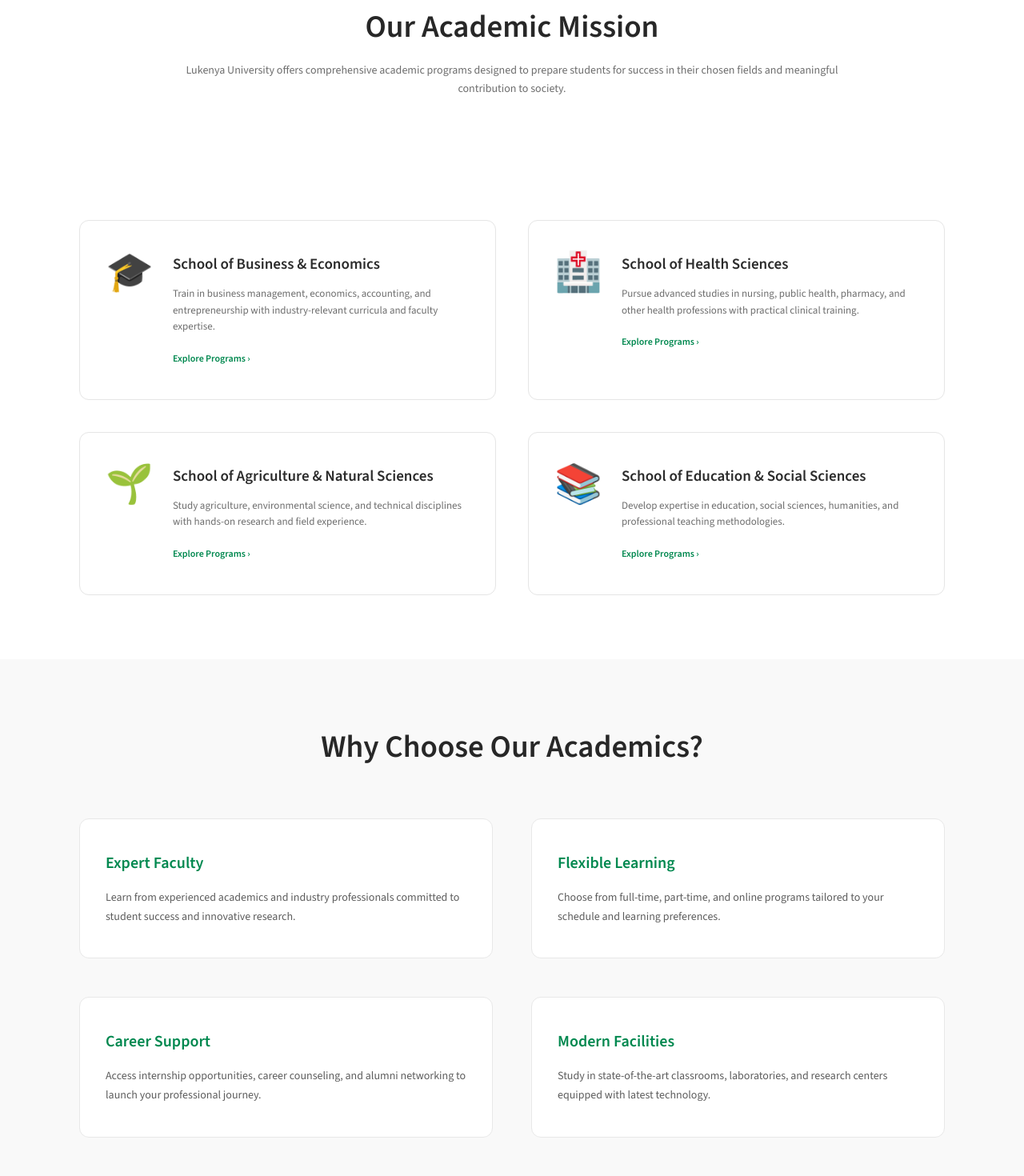
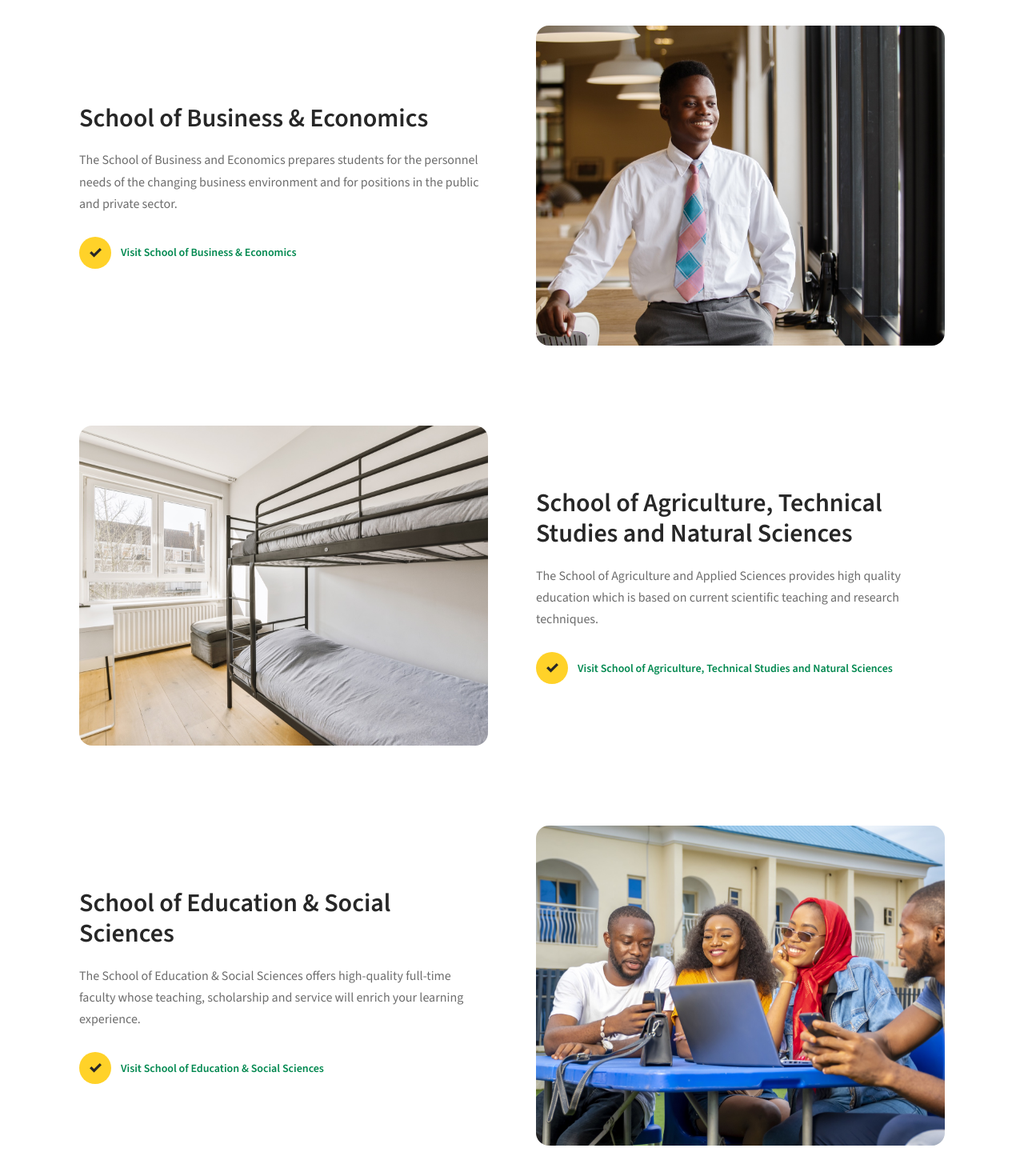
Before and after one commit to michaelmbugua-me/lukenya_uni, an Angular app: page /academics in a window 1280 px wide. Shown: the part 820-2290 px from the top of the page at 80% size. Built offline with nearby package versions, Linux system fonts and the light colour scheme.

Commit message:
Replace academics cards with alternating image-text layout

```diff
--- a/src/app/academics/academics.css
+++ b/src/app/academics/academics.css
@@ -199,115 +199,103 @@ img {
   margin: 0;
 }
 
-.intro-block {
-  padding-top: 60px;
-  padding-bottom: 60px;
+.schools-section {
+  padding: 80px 99px;
+  max-width: 1400px;
+  margin: 0 auto;
 }
 
-.schools-grid {
-  width: 100%;
-  padding-top: 50px;
-  padding-bottom: 80px;
+.school-section {
+  display: grid;
+  grid-template-columns: 1fr 1fr;
+  gap: 60px;
+  align-items: center;
+  margin-bottom: 100px;
 }
 
-.schools-container {
-  display: grid;
-  grid-template-columns: repeat(2, minmax(0, 1fr));
-  gap: 40px;
-  width: 100%;
-  max-width: 1200px;
+.school-section:last-child {
+  margin-bottom: 0;
 }
 
-.school-card {
-  border: 1px solid #e5e5e5;
-  border-radius: 12px;
-  padding: 40px 32px;
-  transition: all 0.3s ease;
-  display: flex;
-  gap: 24px;
+.school-section-left {
+  grid-template-columns: 1fr 1fr;
 }
 
-.school-card:hover {
-  box-shadow: 0 8px 24px rgba(0, 136, 79, 0.12);
-  border-color: #99dcca;
+.school-section-right {
+  grid-template-columns: 1fr 1fr;
 }
 
-.school-icon {
-  font-size: 48px;
-  flex-shrink: 0;
-  line-height: 1;
+.school-section-right .school-content {
+  order: 1;
 }
 
-.school-info {
-  flex: 1;
+.school-section-right .school-image {
+  order: 2;
 }
 
-.school-info h3 {
-  color: #2b2b2b;
-  font-size: 19px;
-  font-weight: 800;
-  margin: 0 0 12px;
+.school-section-left .school-image {
+  order: 1;
 }
 
-.school-info p {
-  color: #6d6d6d;
-  font-size: 13px;
-  line-height: 1.6;
-  margin: 0 0 16px;
+.school-section-left .school-content {
+  order: 2;
 }
 
-.school-info a {
-  color: var(--green);
-  font-size: 12px;
-  font-weight: 800;
+.school-image {
+  border-radius: 16px;
+  overflow: hidden;
+  height: 400px;
 }
 
-.academics-highlight {
-  background: #f9f9f9;
-  padding-top: 80px;
-  padding-bottom: 80px;
+.school-image img {
   width: 100%;
+  height: 100%;
+  object-fit: cover;
+  display: block;
 }
 
-.highlight-content {
-  width: 100%;
-  max-width: 1200px;
+.school-content h2 {
+  color: #272727;
+  font-size: 32px;
+  font-weight: 800;
+  line-height: 1.2;
+  margin: 0 0 20px;
 }
 
-.highlight-content h2 {
-  color: #272727;
-  font-size: 39px;
-  font-weight: 800;
-  text-align: center;
-  margin: 0 0 60px;
+.school-content p {
+  color: #6d6d6d;
+  font-size: 16px;
+  line-height: 1.7;
+  margin: 0 0 28px;
 }
 
-.highlight-grid {
-  display: grid;
-  grid-template-columns: repeat(2, minmax(0, 1fr));
-  gap: 48px;
-  width: 100%;
+.school-link {
+  display: inline-flex;
+  align-items: center;
+  gap: 12px;
+  color: var(--green);
+  font-weight: 800;
+  font-size: 14px;
+  text-decoration: none;
+  transition: all 0.3s ease;
 }
 
-.highlight-item {
-  background: #ffffff;
-  border-radius: 12px;
-  padding: 40px 32px;
-  border: 1px solid #e8e8e8;
+.school-link:hover {
+  gap: 16px;
 }
 
-.highlight-item h3 {
-  color: var(--green);
+.checkmark {
+  background: var(--yellow);
+  color: #272727;
+  width: 40px;
+  height: 40px;
+  border-radius: 50%;
+  display: flex;
+  align-items: center;
+  justify-content: center;
+  font-weight: 800;
+  flex-shrink: 0;
   font-size: 20px;
-  font-weight: 800;
-  margin: 0 0 16px;
-}
-
-.highlight-item p {
-  color: #5d5d5d;
-  font-size: 14px;
-  line-height: 1.7;
-  margin: 0;
 }
 
 .footer {
--- a/src/app/academics/academics.html
+++ b/src/app/academics/academics.html
@@ -45,75 +45,62 @@
     </div>
   </section>
 
-  <section class="intro-block section-block">
-    <div class="section-title">
-      <h2>Our Academic Mission</h2>
-      <p>Lukenya University offers comprehensive academic programs designed to prepare students for success in their chosen fields and meaningful contribution to society.</p>
+  <section class="schools-section">
+    <article class="school-section school-section-right">
+      <div class="school-content">
+        <h2>School of Business &amp; Economics</h2>
+        <p>The School of Business and Economics prepares students for the personnel needs of the changing business environment and for positions in the public and private sector.</p>
+        <a href="#" class="school-link">
+          <span class="checkmark">✓</span>
+          Visit School of Business &amp; Economics
+        </a>
       </div>
-  </section>
-
-  <section class="schools-grid section-block">
-    <div class="schools-container">
-      <article class="school-card">
-        <div class="school-icon">🎓</div>
-        <div class="school-info">
-          <h3>School of Business &amp; Economics</h3>
-          <p>Train in business management, economics, accounting, and entrepreneurship with industry-relevant curricula and faculty expertise.</p>
-          <a href="#">Explore Programs ›</a>
+      <div class="school-image">
+        <img src="/lukenya/asset-10-image10_1_33-4096x2731.jpg" alt="School of Business & Economics">
       </div>
     </article>
 
-      <article class="school-card">
-        <div class="school-icon">🏥</div>
-        <div class="school-info">
-          <h3>School of Health Sciences</h3>
-          <p>Pursue advanced studies in nursing, public health, pharmacy, and other health professions with practical clinical training.</p>
-          <a href="#">Explore Programs ›</a>
+    <article class="school-section school-section-left">
+      <div class="school-image">
+        <img src="/lukenya/asset-07-image7_1_33-4096x2731.jpg" alt="School of Agriculture, Technical Studies and Natural Sciences">
+      </div>
+      <div class="school-content">
+        <h2>School of Agriculture, Technical Studies and Natural Sciences</h2>
+        <p>The School of Agriculture and Applied Sciences provides high quality education which is based on current scientific teaching and research techniques.</p>
+        <a href="#" class="school-link">
+          <span class="checkmark">✓</span>
+          Visit School of Agriculture, Technical Studies and Natural Sciences
+        </a>
       </div>
     </article>
 
-      <article class="school-card">
-        <div class="school-icon">🌱</div>
-        <div class="school-info">
-          <h3>School of Agriculture &amp; Natural Sciences</h3>
-          <p>Study agriculture, environmental science, and technical disciplines with hands-on research and field experience.</p>
-          <a href="#">Explore Programs ›</a>
+    <article class="school-section school-section-right">
+      <div class="school-content">
+        <h2>School of Education &amp; Social Sciences</h2>
+        <p>The School of Education &amp; Social Sciences offers high-quality full-time faculty whose teaching, scholarship and service will enrich your learning experience.</p>
+        <a href="#" class="school-link">
+          <span class="checkmark">✓</span>
+          Visit School of Education &amp; Social Sciences
+        </a>
+      </div>
+      <div class="school-image">
+        <img src="/lukenya/asset-08-image8_1_33-4096x2731.jpg" alt="School of Education & Social Sciences">
       </div>
     </article>
 
-      <article class="school-card">
-        <div class="school-icon">📚</div>
-        <div class="school-info">
-          <h3>School of Education &amp; Social Sciences</h3>
-          <p>Develop expertise in education, social sciences, humanities, and professional teaching methodologies.</p>
-          <a href="#">Explore Programs ›</a>
+    <article class="school-section school-section-left">
+      <div class="school-image">
+        <img src="/lukenya/asset-12-image12_1_33-4096x2731.jpg" alt="School of Health Sciences">
+      </div>
+      <div class="school-content">
+        <h2>School of Health Sciences</h2>
+        <p>The School of Health Sciences prepares students with quality health education which is based on current scientific teaching and clinical experience training.</p>
+        <a href="#" class="school-link">
+          <span class="checkmark">✓</span>
+          Visit School of Health Sciences
+        </a>
       </div>
     </article>
-    </div>
-  </section>
-
-  <section class="academics-highlight section-block">
-    <div class="highlight-content">
-      <h2>Why Choose Our Academics?</h2>
-      <div class="highlight-grid">
-        <article class="highlight-item">
-          <h3>Expert Faculty</h3>
-          <p>Learn from experienced academics and industry professionals committed to student success and innovative research.</p>
-        </article>
-        <article class="highlight-item">
-          <h3>Flexible Learning</h3>
-          <p>Choose from full-time, part-time, and online programs tailored to your schedule and learning preferences.</p>
-        </article>
-        <article class="highlight-item">
-          <h3>Career Support</h3>
-          <p>Access internship opportunities, career counseling, and alumni networking to launch your professional journey.</p>
-        </article>
-        <article class="highlight-item">
-          <h3>Modern Facilities</h3>
-          <p>Study in state-of-the-art classrooms, laboratories, and research centers equipped with latest technology.</p>
-        </article>
-      </div>
-    </div>
   </section>
 
   <footer class="footer">
```
Lines whose indentation alone changed are shown as unchanged.
